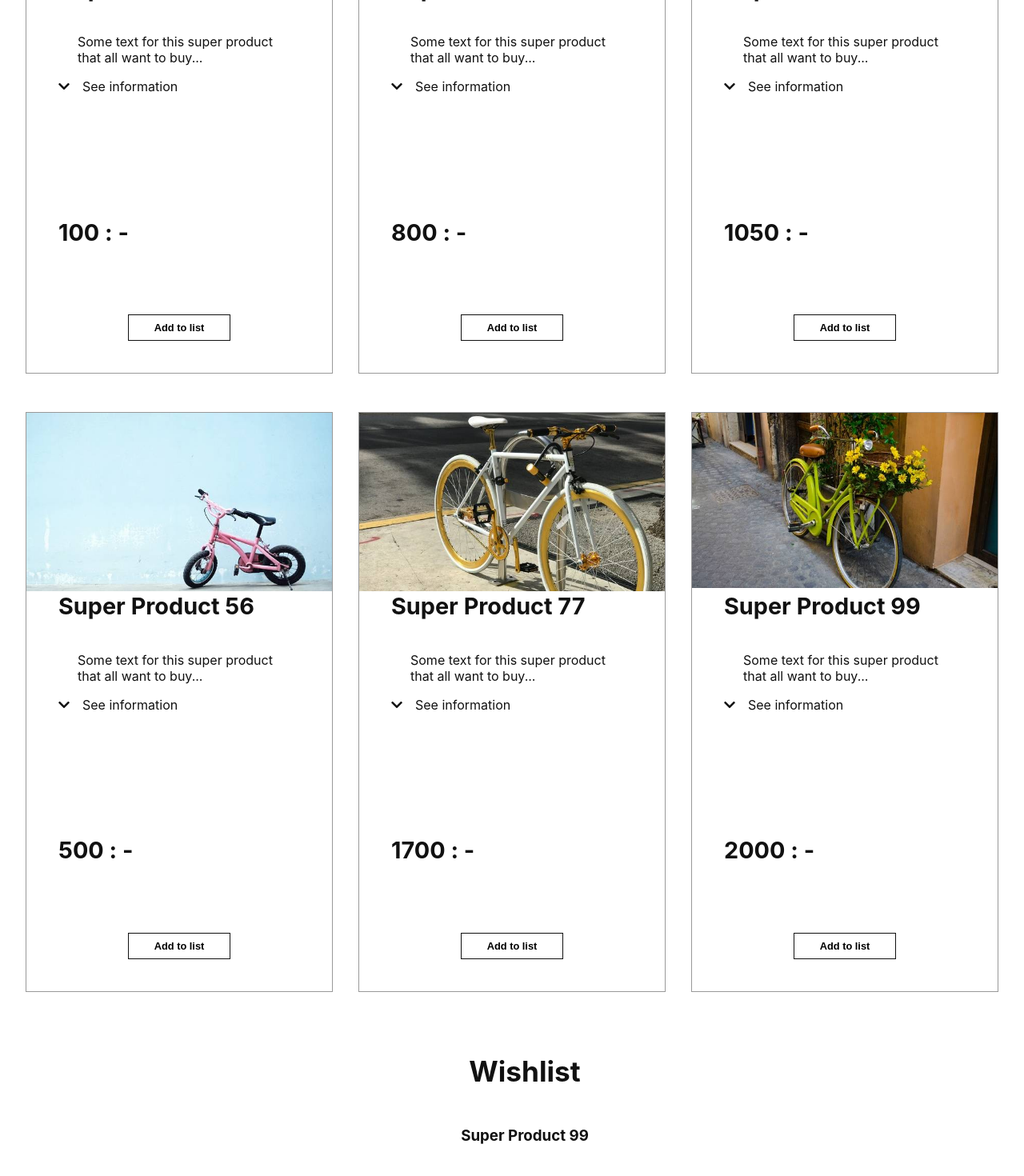
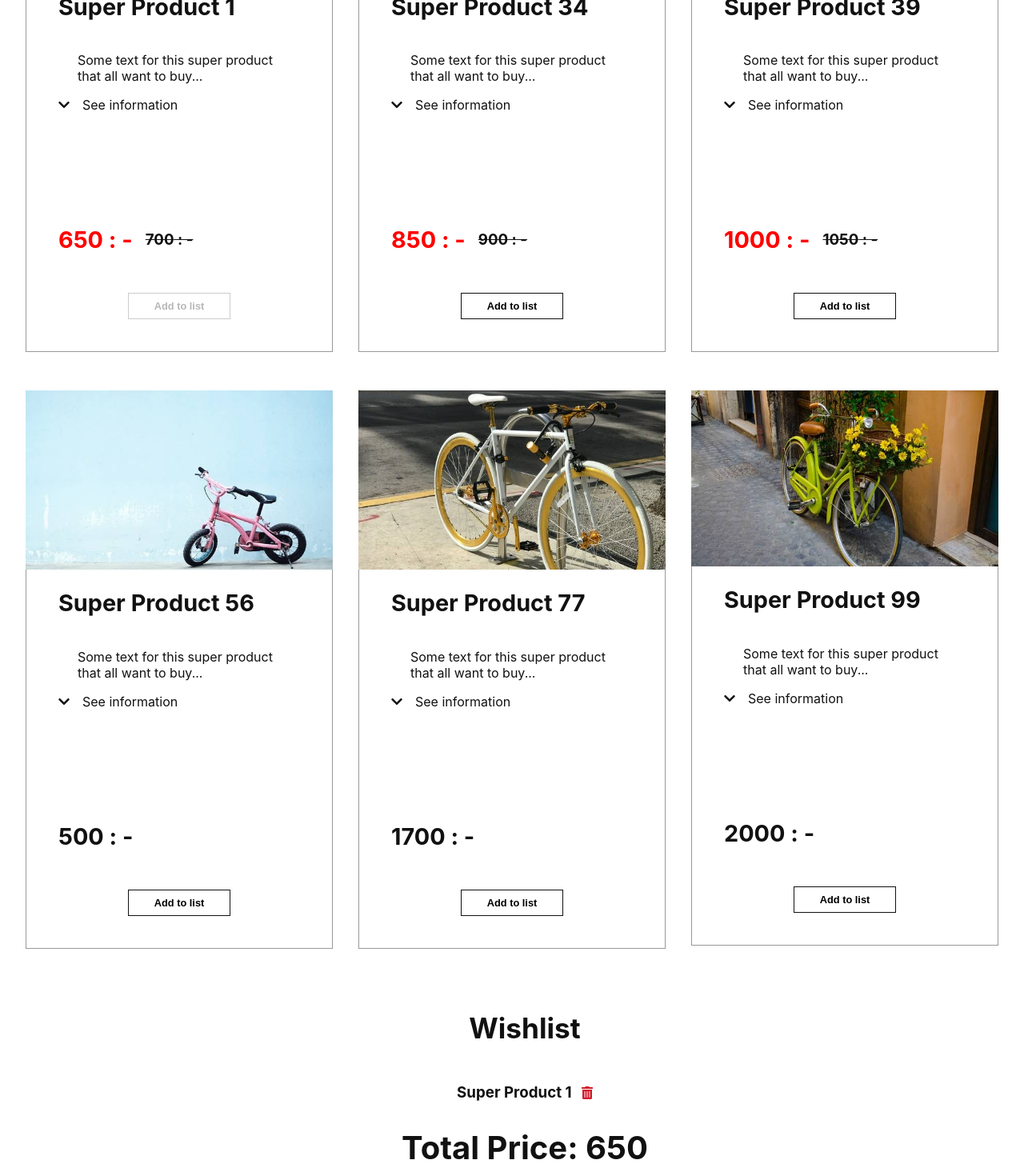
Before and after one commit to karinlj/workTest, a React (Create React App) app: page / in a window 1280 px wide. Shown: the part 440-1910 px from the top of the page at 80% size. Built offline with nearby package versions, Linux system fonts and the light colour scheme; data requests are answered from the project's data file.

Commit message:
discounts, delete and updating product btns

```diff
--- a/data/db.json
+++ b/data/db.json
@@ -4,56 +4,80 @@
       "id": 1,
       "title": "Super Product 1",
       "description": "Some text for this super product that all want to buy...",
-      "infoText": ["info one", "info two", "info three"],
-      "amount": 100,
-      "isDisabled": false
+      "infoText": [
+        "info one",
+        "info two",
+        "info three"
+      ],
+      "amount": 700,
+      "discount": 50
     },
     {
       "id": 2,
       "title": "Super Product 34",
       "description": "Some text for this super product that all want to buy...",
-      "infoText": ["info one", "info two", "info three"],
-      "amount": 800,
-      "isDisabled": false
+      "infoText": [
+        "info one",
+        "info two",
+        "info three"
+      ],
+      "amount": 900,
+      "discount": 50
     },
     {
       "id": 3,
       "title": "Super Product 39",
       "description": "Some text for this super product that all want to buy...",
-      "infoText": ["info one", "info two", "info three"],
+      "infoText": [
+        "info one",
+        "info two",
+        "info three"
+      ],
       "amount": 1050,
-      "isDisabled": false
+      "discount": 50
     },
     {
       "id": 4,
       "title": "Super Product 56",
       "description": "Some text for this super product that all want to buy...",
-      "infoText": ["info one", "info two", "info three"],
+      "infoText": [
+        "info one",
+        "info two",
+        "info three"
+      ],
       "amount": 500,
-      "isDisabled": false
+      "discount": 0
     },
     {
       "id": 5,
       "title": "Super Product 77",
       "description": "Some text for this super product that all want to buy...",
-      "infoText": ["info one", "info two", "info three"],
+      "infoText": [
+        "info one",
+        "info two",
+        "info three"
+      ],
       "amount": 1700,
-      "isDisabled": false
+      "discount": 0
     },
     {
       "id": 6,
       "title": "Super Product 99",
       "description": "Some text for this super product that all want to buy...",
-      "infoText": ["info one", "info two", "info three"],
+      "infoText": [
+        "info one",
+        "info two",
+        "info three"
+      ],
       "amount": 2000,
-      "isDisabled": false
+      "discount": 0
     }
   ],
   "wishlist": [
     {
-      "id": 6,
-      "title": "Super Product 99",
-      "amount": 2000
+      "id": 1,
+      "title": "Super Product 1",
+      "amount": 650
     }
   ]
 }
--- a/public/index.html
+++ b/public/index.html
@@ -5,8 +5,7 @@
     <link rel="icon" href="%PUBLIC_URL%/favicon.ico" />
     <meta name="viewport" content="width=device-width, initial-scale=1" />
     <meta name="theme-color" content="#000000" />
-    <meta name="description" content="Web site created for Coumbus test" />
-    <link rel="apple-touch-icon" href="%PUBLIC_URL%/logo192.png" />
+    <meta name="description" content="Web site created for Work test" />
     <link
     href= 'https://use.fontawesome.com/releases/v5.5.0/css/all.css'
     rel="stylesheet"
@@ -15,7 +14,6 @@
       manifest.json provides metadata used when your web app is installed on a
       user's mobile device or desktop. See https://developers.google.com/web/fundamentals/web-app-manifest/
     -->
-    <link rel="manifest" href="%PUBLIC_URL%/manifest.json" />
     <!--
       Notice the use of %PUBLIC_URL% in the tags above.
       It will be replaced with the URL of the `public` folder during the build.
--- a/src/components/Home.js
+++ b/src/components/Home.js
@@ -2,37 +2,24 @@ import ProductList from "./ProductList";
 import { useState, useEffect } from "react";
 import { getData } from "../fetchFunctions";
 import { addData } from "../fetchFunctions";
-import { updateData } from "../fetchFunctions";
+import { deleteData } from "../fetchFunctions";
 
 const Home = () => {
   const [products, setProducts] = useState([]);
   const [wishlist, setWishlist] = useState([]);
   const [totalAmount, setTotalAmount] = useState(0);
-
   const [isLoading, setIsLoading] = useState(true);
   const [error, setError] = useState(null);
   const productsUri = "http://localhost:9000/products/";
   const wishlistUri = "http://localhost:9000/wishlist/";
 
-  const getProducts = async () => {
-    const productsFromDb = await getData(productsUri);
+  const isDisabled = (id) => {
+    let matches = wishlist.filter((item) => {
+      return item.id === id;
+    });
+    return matches.length > 0;
+  };
 
-    //local gui state
-    // let tempProducts = productsFromDb.map((item) => {
-    //   return { ...item, enabled: isDisabled };
-    // });
-    // console.log("temp", tempProducts);
-    // setProducts(tempProducts);
-
-    setProducts(productsFromDb);
-    //loading & error
-    setIsLoading(false);
-    if (productsFromDb) {
-      setError(null);
-    } else {
-      setError("Ooops!! Could not fetch data...");
-    }
-  };
   const getWishlist = async () => {
     const listFromDb = await getData(wishlistUri);
     setWishlist(listFromDb);
@@ -43,17 +30,27 @@ const Home = () => {
       setError("Ooops!! Could not fetch data...");
     }
   };
+  const drawProducts = async () => {
+    let tempProducts = products;
 
-  // const isDisabled = (id) => {
-  //   let matches = wishlist.filter((item) => {
-  //     return item.id === id;
-  //   });
-  //   return matches.length > 0;
-  // };
-
+    if (!tempProducts.length) {
+      tempProducts = await getData(productsUri);
+    }
+    //local gui state
+    tempProducts = tempProducts.map((item) => {
+      return { ...item, disabled: isDisabled(item.id) };
+    });
+    setProducts(tempProducts);
+    //loading & error
+    setIsLoading(false);
+    if (tempProducts) {
+      setError(null);
+    } else {
+      setError("Ooops!! Could not fetch data...");
+    }
+  };
   //Like componentDidMount and componentDidUpdate:
   useEffect(() => {
-    getProducts();
     getWishlist();
   }, []);
 
@@ -63,32 +60,42 @@ const Home = () => {
       return item.id === id;
     });
 
-    // const updProduct = {
-    //   ...addedProduct,
-    //   isDisabled: true,
-    // };
-    // //PUT request...send update
-    // const serverProducts = await updateData(productsUri + id, updProduct);
-    // console.log("serverProducts", serverProducts);
-    // setProducts(
-    //   products.map((item) => {
-    //     return item.id === id
-    //       ? { ...item, isDisabled: serverProducts.isDisabled }
-    //       : item;
-    //   })
-    // );
-
     //creating wishlist-item with title and amount
     const newWishlistItem = {
       id: addedProduct.id,
       title: addedProduct.title,
-      amount: addedProduct.amount,
+      amount: addedProduct.amount - addedProduct.discount,
     };
     //add data to wishlist
     await addData(wishlistUri, newWishlistItem);
 
     getWishlist();
   };
+
+  const handleDelete = async (id) => {
+    const deletedWishlistItem = await deleteData(wishlistUri, id);
+    console.log("handleDelete", deletedWishlistItem);
+    getWishlist();
+    // update ui
+    // let tempWishlist = wishlist.filter((item) => {
+    //   return item.id !== id;
+    // });
+    // setWishlist(tempWishlist);
+    //return deletedWishlistItem;
+  };
+
+  // const handleDelete = (id) => {
+  //   //delete from db.json
+  //   fetch(wishlistUri + id, { method: "DELETE" })
+  //     .then(() => {
+  //       //update ui
+  //       let tempWishlist = wishlist.filter((item) => {
+  //         return item.id !== id;
+  //       });
+  //       setWishlist(tempWishlist);
+  //     })
+  //     .catch((err) => console.log(err.message));
+  // };
 
   useEffect(() => {
     let sum = 0;
@@ -97,7 +104,9 @@ const Home = () => {
     });
 
     setTotalAmount(sum);
-    //console.log("wishlist", wishlist);
+    console.log("wishlist", wishlist);
+
+    drawProducts();
   }, [wishlist]);
 
   useEffect(() => {
@@ -112,7 +121,9 @@ const Home = () => {
       {error && <div className="error">{error}</div>}
       {isLoading && <div className="loading">Loading...</div>}
 
-      {products.length && <ProductList products={products} addItem={addItem} />}
+      {products.length > 0 && (
+        <ProductList products={products} addItem={addItem} />
+      )}
 
       <section className="wishlist_section">
         <h2>Wishlist</h2>
@@ -121,14 +132,25 @@ const Home = () => {
             wishlist.map((item, index) => {
               return (
                 <li key={index}>
-                  <h3> {item.title}</h3>
+                  <h3>
+                    {" "}
+                    {item.title}{" "}
+                    <span
+                      className="delete"
+                      onClick={() => {
+                        handleDelete(item.id);
+                      }}
+                    >
+                      <i className="fas fa-trash-alt"></i>
+                    </span>
+                  </h3>
                 </li>
               );
             })}
         </ul>
         <h2 className="price">
           Total Price:
-          <span> {totalAmount}</span>
+          {wishlist && <span> {totalAmount}</span>}
         </h2>
       </section>
     </div>
--- a/src/components/SingleProduct.js
+++ b/src/components/SingleProduct.js
@@ -29,7 +29,12 @@ const SingleProduct = ({ product, addItem }) => {
                     setShowInfo(!showInfo);
                   }}
                 >
-                  <i className="fas fa-chevron-down arrow"></i>
+                  {!showInfo ? (
+                    <i className="fas fa-chevron-down arrow"></i>
+                  ) : (
+                    <i className="fas fa-chevron-up arrow"></i>
+                  )}
+
                   <span>See information</span>
                 </div>
                 <ul className={`info_list ${showInfo ? "show" : ""}`}>
@@ -40,13 +45,25 @@ const SingleProduct = ({ product, addItem }) => {
                 </ul>
               </div>
             </div>
-            <h2>{product.amount} : -</h2>
+            <div className="price">
+              <h2
+                className={`amount ${product.discount > 0 ? "discount" : ""}`}
+              >
+                {product.amount - product.discount} : -
+              </h2>
+              {product.discount > 0 ? (
+                <h3 className="original_amount">{product.amount} : -</h3>
+              ) : (
+                ""
+              )}
+            </div>
+
             <footer className="btn_section">
               {" "}
               <button
                 className="add_btn"
                 //disabled={!product.enabled}
-                disabled={product.isDisabled}
+                disabled={product.disabled}
                 onClick={() => addItem(product.id)}
               >
                 Add to list
--- a/src/fetchFunctions.js
+++ b/src/fetchFunctions.js
@@ -18,33 +18,28 @@ export const addData = async (url, addedItem) => {
     const result = await fetch(url, {
       method: "POST",
       headers: { "Content-Type": "application/json" },
-      //what I post as json-format
       body: JSON.stringify(addedItem),
     });
     if (!result.ok) {
       throw Error("Fetch data error: " + result.statusText);
     }
     const data = await result.json();
-    console.log("added-to-db:", data);
     return data;
   } catch (err) {
     console.log("error:", err);
   }
 };
 
-export const updateData = async (url, updItem) => {
+export const deleteData = async (url, id) => {
+  url = url.endsWith("/") ? url : url + "/";
   try {
-    const result = await fetch(url, {
-      method: "PUT",
-      headers: { "Content-Type": "application/json" },
-      //what I post as json-format
-      body: JSON.stringify(updItem),
+    const result = await fetch(url + id, {
+      method: "DELETE",
     });
     if (!result.ok) {
       throw Error("Fetch data error: " + result.statusText);
     }
     const data = await result.json();
-    console.log("updated-db:", data);
     return data;
   } catch (err) {
     console.log("error:", err);
--- a/src/index.scss
+++ b/src/index.scss
@@ -18,7 +18,6 @@ code {
   max-width: 1300px;
   width: 100%;
   margin: 0 auto;
-
   ul {
     list-style: none;
     padding: 0;
@@ -31,6 +30,9 @@ code {
       font-size: 2.5rem;
     }
   }
+  .loading {
+    text-align: center;
+  }
   .productlist {
     display: flex;
     flex-wrap: wrap;
@@ -42,17 +44,19 @@ code {
       padding: 0 1rem;
       margin-bottom: 1rem;
       article {
-        border: 1px solid #999;
         margin-bottom: 2rem;
         .image {
-          height: 200px;
-          background: #eee;
           img {
             max-width: 100%;
+            height: 100%;
+            object-fit: cover;
+            vertical-align: middle;
           }
         }
         .card_content {
           padding: 1.5rem 2.5rem 2.5rem 2.5rem;
+          border: 1px solid #999;
+          border-top: none;
 
           h2 {
             margin-top: 0;
@@ -62,7 +66,7 @@ code {
             display: flex;
             flex-direction: column;
             justify-content: space-between;
-            height: 400px;
+            min-height: 350px;
             .text {
               .description {
                 padding: 0 1.5rem;
@@ -77,10 +81,26 @@ code {
                 list-style: disc;
                 padding: 1rem 1.5rem;
                 opacity: 0;
-                transition: 0.3s all ease-in;
+                transition: 0.2s all ease-in;
                 &.show {
                   opacity: 1;
                 }
+              }
+            }
+            .price {
+              display: flex;
+              align-items: center;
+              justify-content: flex-start;
+              .amount {
+                margin: 0;
+                padding-right: 1rem;
+                &.discount {
+                  color: red;
+                }
+              }
+              .original_amount {
+                margin: 0;
+                text-decoration: line-through;
               }
             }
             .btn_section {
@@ -114,5 +134,10 @@ code {
     .price {
       font-size: 2.5rem;
     }
+    .delete {
+      color: #d11a2a;
+      margin-left: 0.5rem;
+      font-size: 1rem;
+    }
   }
 }
```
Also changed, not shown: public/logo192.png (deleted), public/logo512.png (deleted), public/manifest.json (deleted).
